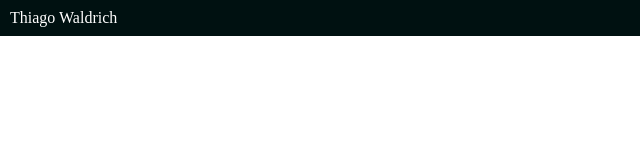
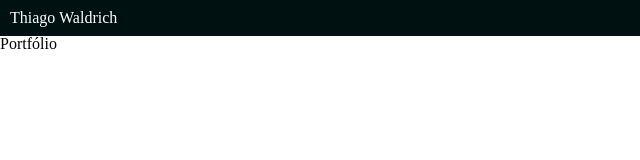
Before and after one commit to ThiagoWaldrich/pessoal-project-1, a plain HTML site: page frontend/index.html in a window 1280 px wide. Shown: the full height of the page, 0-640 px from the left. Drawn offline with Linux system fonts and the light colour scheme.

Commit message:
Edição html

```diff
--- a/frontend/index.html
+++ b/frontend/index.html
@@ -10,5 +10,6 @@
 </head>
 <body>
     <nav class="main-navbar"><p class="name">Thiago Waldrich</p></nav>
+    <article><p>Portfólio</p></article>
 </body>
 </html>
```
